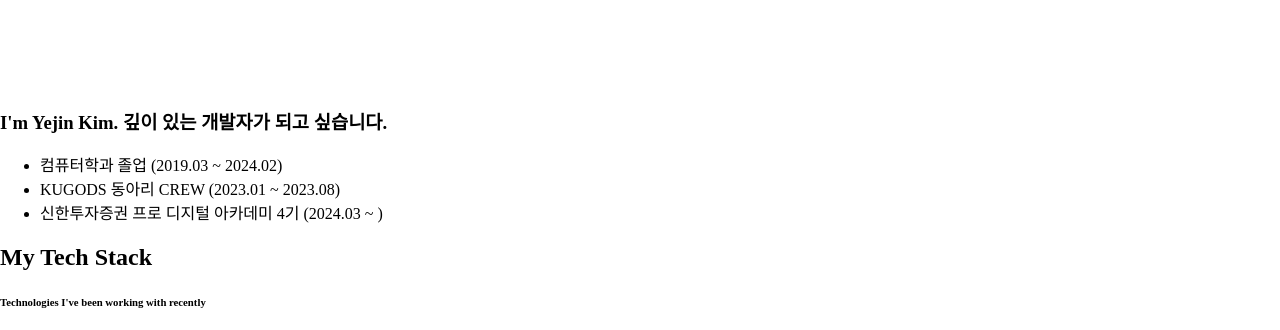
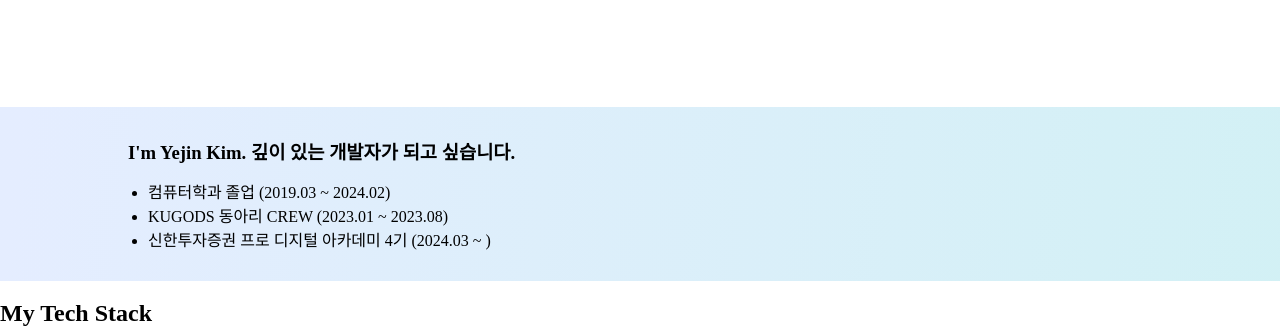
Before and after one commit to narongkim/web_advanced, a plain HTML site: page portfolio/index.html in a window 1280 px wide. Shown: the part 453-783 px from the top of the page. Drawn offline with Linux system fonts and the light colour scheme.

Commit message:
fix: sectin/self-introduction css추가

```diff
--- a/portfolio/index.html
+++ b/portfolio/index.html
@@ -61,7 +61,7 @@
 		</section>
 
 		<!-- section: self-introduction -->
-		<article>
+		<article id="intro">
 			<h3>I'm Yejin Kim. 깊이 있는 개발자가 되고 싶습니다.</h3>
 			<ul>
 				<li>컴퓨터학과 졸업 (2019.03 ~ 2024.02)</li>
--- a/portfolio/style1.css
+++ b/portfolio/style1.css
@@ -67,3 +67,21 @@ li a {
 	background-origin: border-box;
 	background-clip: content-box, border-box;
 }
+
+#intro {
+	background: linear-gradient(
+		96.29deg,
+		rgba(189, 210, 255, 0.4) 1.72%,
+		rgba(116, 224, 215, 0.4) 158.93%
+	);
+	padding: 30px 10%;
+}
+
+#intro ul {
+	margin: 0;
+	padding: 0 0 0 20px;
+}
+
+#intro h3 {
+	margin: 0 0 15px 0;
+}
```
